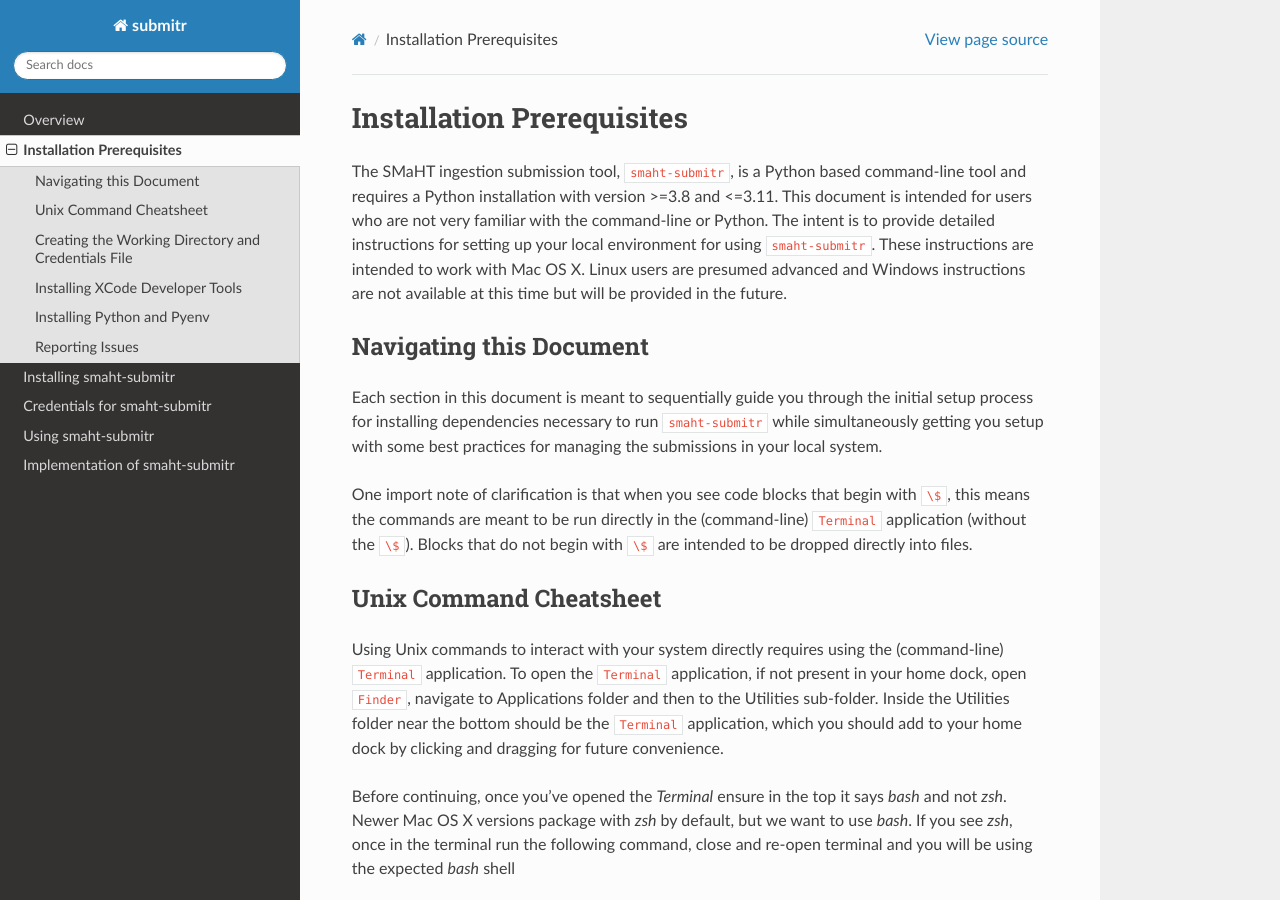
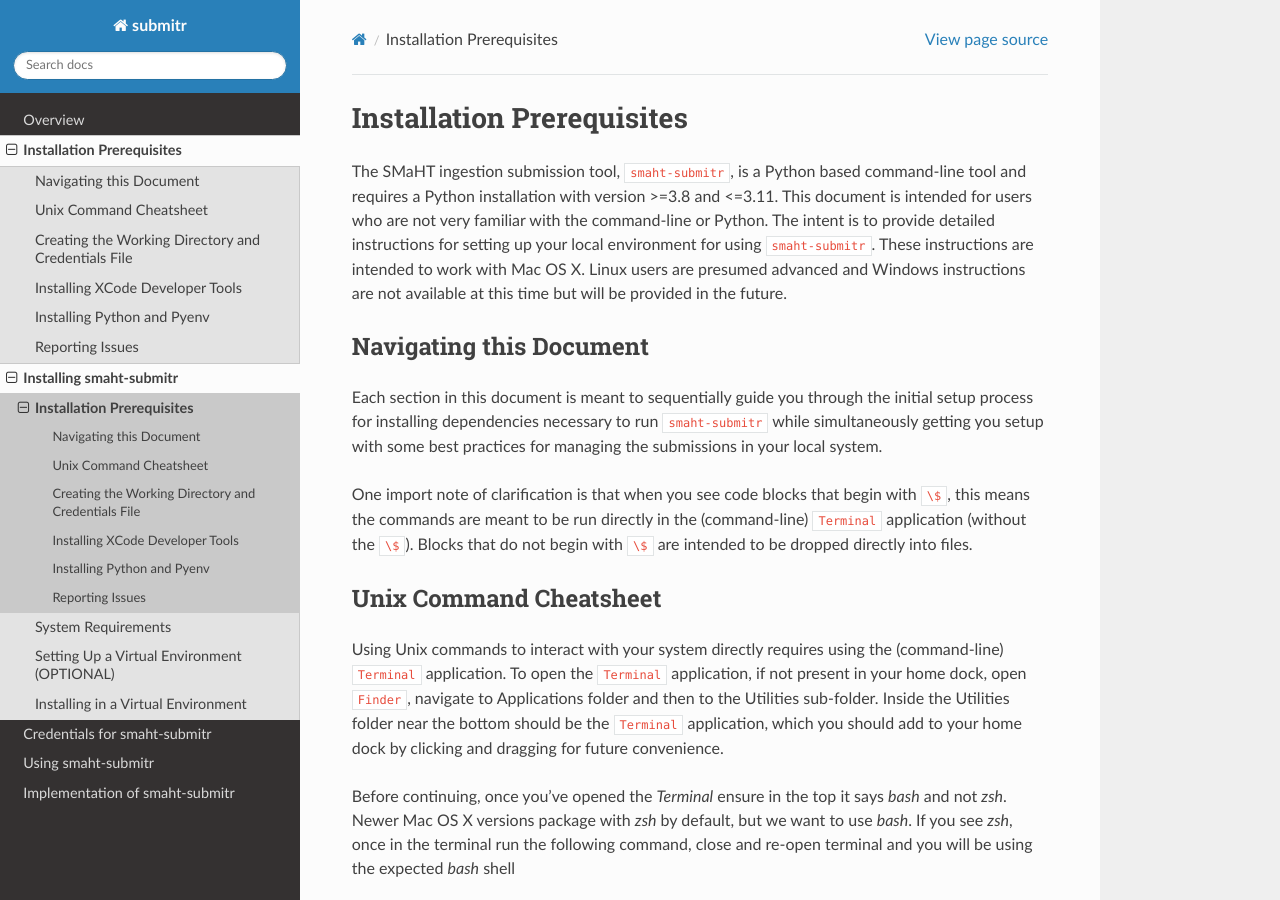
Before and after one commit to smaht-dac/submitr, a Sphinx documentation site: the page built from docs/source/installing_prerequisites.rst, in a window 1280 px wide and 900 px high. Built offline with Sphinx 7.4.7 and the Read the Docs theme 2.0.0, drawn with Linux system fonts in a browser that asks for light colours.

Commit message:
documentation

```diff
--- a/docs/source/installation.rst
+++ b/docs/source/installation.rst
@@ -1,12 +1,16 @@
 ========================
 Installing smaht-submitr
 ========================
+
+.. toctree::
+  :maxdepth: 1
+
+  installing_prerequisites
 
 
 System Requirements
 ===================
 
-* `Prerequisites </installing_prerequisites>`_
 * ``python`` `3.8, 3.9, 3.10, or 3.11`
 * ``pip`` `>=20.0.0`
 * ``poetry`` `>=1.4.0`
```
